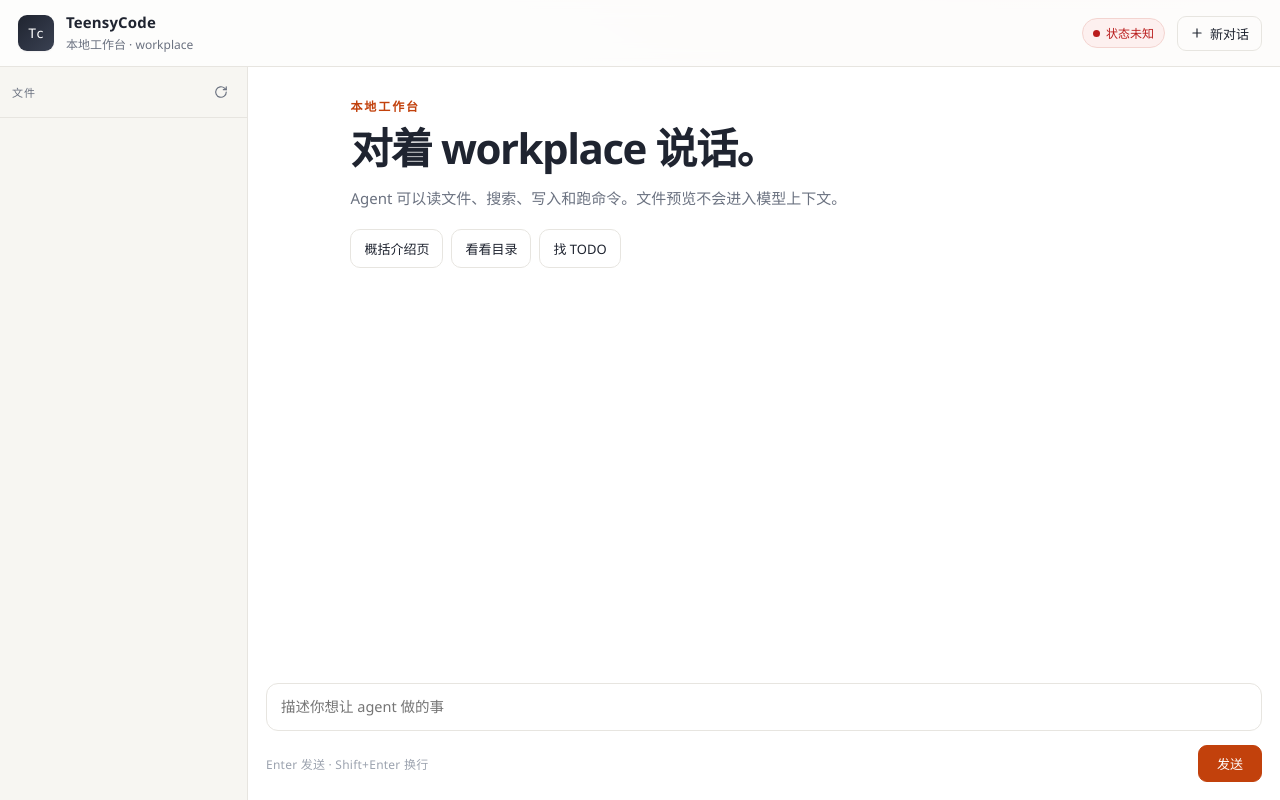
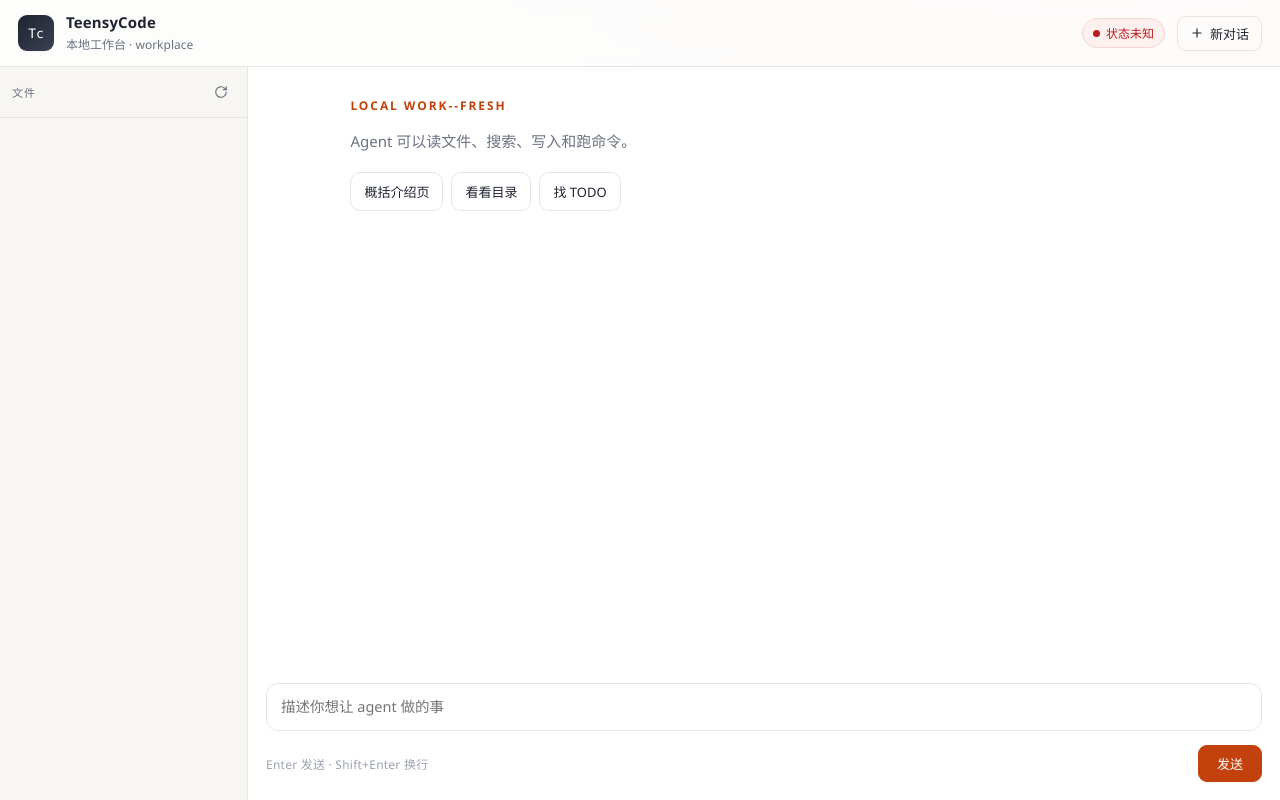
Before and after one commit to fetwtgrah/TeensyCode, a website: page frontend/index.html in a window 1280 px wide. Drawn offline with Linux system fonts and the light colour scheme; no server answers.

Commit message:
update readme

```diff
--- a/frontend/index.html
+++ b/frontend/index.html
@@ -39,9 +39,8 @@
     <section class="chat">
       <div id="transcript" class="transcript">
         <div id="empty" class="empty">
-          <p class="empty-kicker">本地工作台</p>
-          <h1>对着 workplace 说话。</h1>
-          <p class="empty-sub">Agent 可以读文件、搜索、写入和跑命令。文件预览不会进入模型上下文。</p>
+          <p class="empty-kicker">local work--FRESH</p>
+          <p class="empty-sub">Agent 可以读文件、搜索、写入和跑命令。</p>
           <div class="chips">
             <button type="button" data-prompt="读取 agent_intro.html，用三句话概括它在讲什么。">概括介绍页</button>
             <button type="button" data-prompt="列出工作目录里的文件，并说明每个文件大概是做什么的。">看看目录</button>
--- a/src/client/cli.ts
+++ b/src/client/cli.ts
@@ -1,7 +1,7 @@
-import { WebMcpTools,Localtools,agent,mcpClient,cwd} from "./client.js"
+import { WebMcpTools, Localtools, agent, mcpClient, cwd } from "./client.js"
 import * as readline from 'node:readline/promises';
 import { stdin as input, stdout as output } from 'node:process';
-import { MessagePrint} from "../test/messageLog.js";
+import { MessagePrint } from "../utils/messageLog.js";
 
 
 console.log("🧰WebMcp server可用工具:", Object.keys(WebMcpTools).join(', ') || '无')
--- a/src/client/web.ts
+++ b/src/client/web.ts
@@ -5,7 +5,7 @@ import { readFile, readdir, realpath, stat } from "node:fs/promises";
 import { extname, isAbsolute, relative, resolve, sep } from "node:path";
 import type { ModelMessage } from "ai";
 import { agent, cwd, mcpClient } from "./client.js";
-import { MessagePrint } from "../test/messageLog.js";
+import { MessagePrint } from "../utils/messageLog.js";
 
 const FRONTEND = resolve(process.cwd(), "frontend");
 const MAX_BODY = 100_000;
```
Also changed, not shown: src/client/tool.ts (+11 -11 lines), readme.md, src/utils/messageLog.ts (renamed from src/test/messageLog.ts), src/utils/test.ts (renamed from src/test/test.ts).
